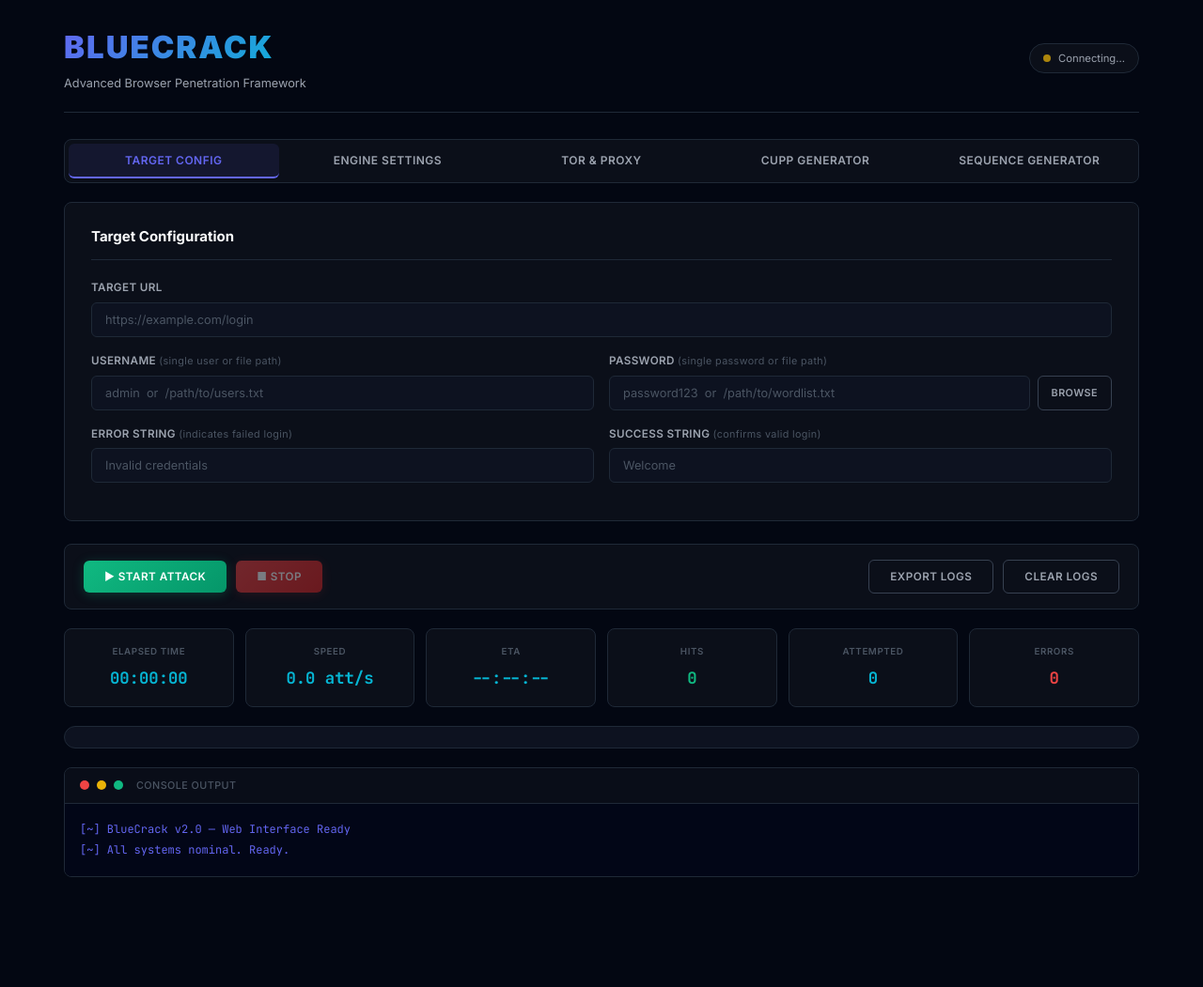
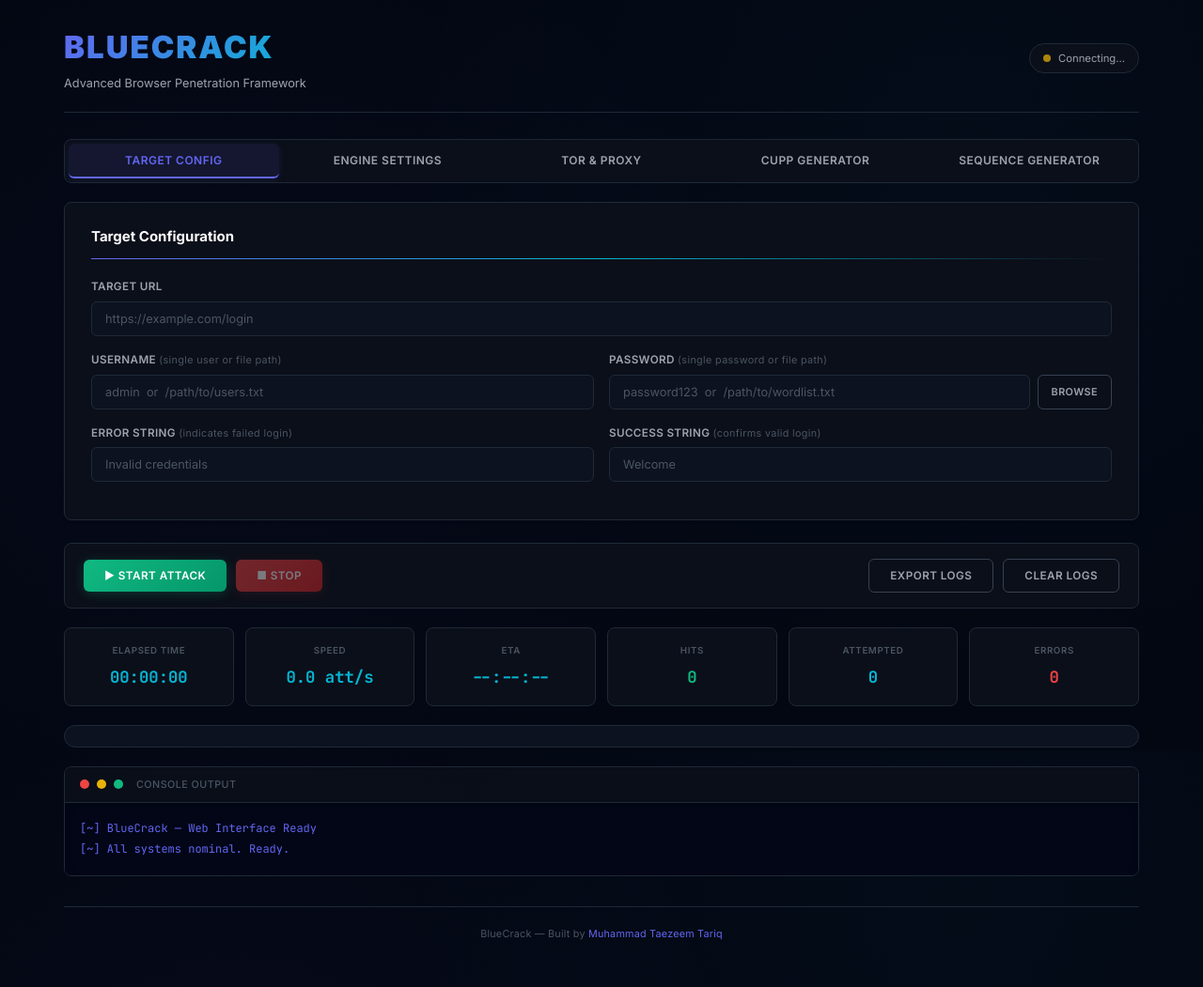
Before and after one commit to taezeem14/BlueCrack, a Flask app: page / in a window 1280 px wide. Shown: the whole page at 94% size. Before the commit the page ends 934 px from the top, so only its background shows below. Run offline with Flask 3, Linux system fonts and the light colour scheme; some libraries are stand-ins or nearby versions.

Commit message:
Refine UI layout, aesthetics, and logic mappings - Replace backdrop-filter on cards with lightweight box-shadow to prevent GPU render lag - Remove scroll-behavior smooth from terminal to fix auto-scroll stutter - Add custom radial gradient body background and hover/active animations on buttons and cards - Fix progress bar text overflowing and align API parameter names (limit_text, use_tor, tor_port) between JS and Flask - Add input validation checks for username and password fields on start - Add sequence_done socket listener to auto-enable sequence result use - Add Muhammad Taezeem Tariq attribution footer

```diff
--- a/static/css/style.css
+++ b/static/css/style.css
@@ -55,9 +55,13 @@ html {
 
 body {
   background: var(--bg-deep);
+  background-image: radial-gradient(circle at 20% 50%, rgba(99, 102, 241, 0.03) 0%, transparent 50%),
+                    radial-gradient(circle at 80% 20%, rgba(6, 182, 212, 0.03) 0%, transparent 50%);
+  background-attachment: fixed;
   color: var(--text-primary);
   font-family: var(--font-ui);
   line-height: 1.6;
+  min-height: 100vh;
 }
 
 /* ── Container ─────────────────────────────────────────────── */
@@ -163,6 +167,7 @@ body {
   color: var(--accent-indigo);
   background: rgba(99, 102, 241, 0.1);
   border-bottom-color: var(--accent-indigo);
+  box-shadow: 0 2px 8px rgba(99, 102, 241, 0.12);
 }
 
 /* ── Tab Content ───────────────────────────────────────────── */
@@ -185,8 +190,7 @@ body {
   border: 1px solid var(--border-default);
   border-radius: var(--radius);
   padding: 24px 28px;
-  backdrop-filter: blur(12px);
-  -webkit-backdrop-filter: blur(12px);
+  box-shadow: 0 1px 3px rgba(0, 0, 0, 0.3), 0 0 0 1px rgba(99, 102, 241, 0.03);
   animation: fadeIn 0.3s ease;
 }
 
@@ -196,7 +200,11 @@ body {
   color: var(--text-primary);
   margin-bottom: 20px;
   padding-bottom: 12px;
-  border-bottom: 1px solid var(--border-default);
+  border-bottom: none;
+  background-image: linear-gradient(90deg, var(--accent-indigo), var(--accent-cyan), transparent);
+  background-size: 100% 1px;
+  background-position: bottom;
+  background-repeat: no-repeat;
 }
 
 /* ── Form Elements ─────────────────────────────────────────── */
@@ -341,8 +349,12 @@ input::placeholder {
   white-space: nowrap;
 }
 
-.btn:active {
-  transform: scale(0.97);
+.btn:hover:not(:disabled) {
+  transform: translateY(-1px);
+}
+
+.btn:active:not(:disabled) {
+  transform: translateY(0) scale(0.98);
 }
 
 .btn:disabled {
@@ -439,6 +451,10 @@ input::placeholder {
   flex: 1;
 }
 
+.controls-bar .btn:hover:not(:disabled) {
+  transform: translateY(-1px);
+}
+
 /* ── Stats Grid ────────────────────────────────────────────── */
 .stats-grid {
   display: grid;
@@ -458,6 +474,12 @@ input::placeholder {
   border-radius: var(--radius);
   text-align: center;
   animation: fadeIn 0.3s ease;
+  transition: border-color var(--transition), box-shadow var(--transition);
+}
+
+.stat-card:hover {
+  border-color: var(--border-hover);
+  box-shadow: 0 0 12px rgba(6, 182, 212, 0.06);
 }
 
 .stat-label {
@@ -552,6 +574,8 @@ input::placeholder {
   color: #fff;
   text-shadow: 0 1px 2px rgba(0, 0, 0, 0.4);
   z-index: 1;
+  min-width: max-content;
+  padding: 0 8px;
 }
 
 /* ── Terminal Console ──────────────────────────────────────── */
@@ -598,7 +622,7 @@ input::placeholder {
   color: var(--accent-cyan);
   max-height: 400px;
   overflow-y: auto;
-  scroll-behavior: smooth;
+  box-shadow: inset 0 2px 8px rgba(0, 0, 0, 0.3);
 }
 
 .log-line {
@@ -642,6 +666,27 @@ input::placeholder {
 @keyframes fadeIn {
   from { opacity: 0; transform: translateY(6px); }
   to   { opacity: 1; transform: translateY(0); }
+}
+
+/* ── Footer ────────────────────────────────────────────────── */
+.footer {
+  margin-top: 32px;
+  padding-top: 20px;
+  border-top: 1px solid var(--border-default);
+  text-align: center;
+  font-size: 0.72rem;
+  color: var(--text-muted);
+  letter-spacing: 0.02em;
+}
+
+.footer a {
+  color: var(--accent-indigo);
+  text-decoration: none;
+  transition: color var(--transition);
+}
+
+.footer a:hover {
+  color: var(--accent-cyan);
 }
 
 /* ── Responsive ────────────────────────────────────────────── */
--- a/templates/index.html
+++ b/templates/index.html
@@ -3,6 +3,7 @@
 <head>
   <meta charset="UTF-8" />
   <meta name="viewport" content="width=device-width, initial-scale=1.0" />
+  <meta name="description" content="BlueCrack — Hydra-style browser-based login tester powered by Selenium WebDriver with real-time dashboard" />
   <title>BlueCrack — Advanced Browser Penetration Framework</title>
 
   <!-- Google Fonts -->
@@ -375,9 +376,14 @@
         <span class="terminal-title">Console Output</span>
       </div>
       <div class="terminal" id="terminal">
-        <div class="log-line log-system">[~] BlueCrack v2.0 — Web Interface Ready</div>
+        <div class="log-line log-system">[~] BlueCrack — Web Interface Ready</div>
       </div>
     </div>
+
+    <!-- FOOTER -->
+    <footer class="footer">
+      BlueCrack — Built by <a href="https://github.com/taezeem14" target="_blank" rel="noopener">Muhammad Taezeem Tariq</a>
+    </footer>
 
   </div><!-- /.container -->
 
```
Also changed, not shown: static/js/app.js (+25 -5 lines).
